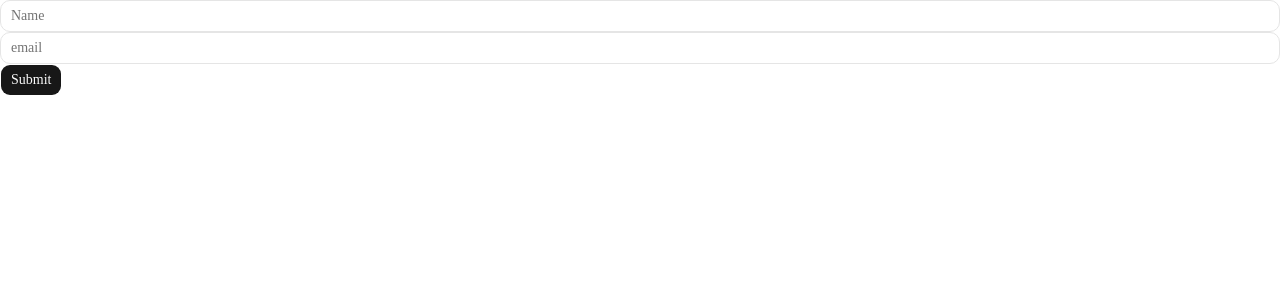
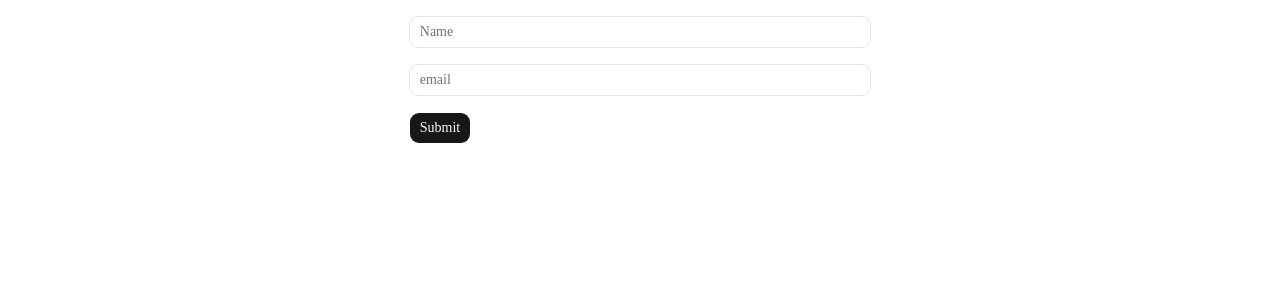
Before and after one commit to TejaswaHinduja/Scholar, a Next.js app in the folder frontend/: page /auth/1 in a window 1280 px wide. Shown: the top 300 px of the page. Built offline with nearby package versions, Linux system fonts and the light colour scheme.

Commit message:
setting up auth pages

```diff
--- a/frontend/app/auth/[type]/page.tsx
+++ b/frontend/app/auth/[type]/page.tsx
@@ -6,21 +6,35 @@ import { useState } from "react";
 import {useForm,Controller} from "react-hook-form"
 
 export default function AuthPage(){
-    const form=useForm()
+    type formvalue={
+        name:string,
+        email:string,
+        password:string
+    }
+    const {typeAuth}=useParams()
+    const form=useForm<formvalue>({
+
+    })
     const {register,handleSubmit,formState:{errors},control}=form
 
-    const Submit=async()=>{
-        const res=await fetch(`http://localhost:5000/api/signup`,{
+    const Submit=async(values:formvalue)=>{
+        {/*const res=await fetch(`http://localhost:5000/api/signup`,{
             method:"POST",
             headers:{"Content-Type":"application/json"},
             body:JSON.stringify(values)
         })
+        console.log(res) */}
+        console.log(values)
     }
     return (
         <div>
-            <Input placeholder="Name" onChange={(e)=>{setName(e.target.value)}}/>
-            <Input placeholder="email" onChange={(e)=>{setEmail(e.target.value)}}/>
-            <Button type="submit" onClick={Submit}>Submit</Button>
+            <form className="flex flex-col w-full justify-center items-center"onSubmit={handleSubmit(Submit)}>
+            <div className="max-w-3xl my-4 gap-4">
+            <Input {...register("name")}placeholder="Name" />
+            <Input className="my-4" {...register("email")}placeholder="email" />
+            <Button className="align-center items-center"type="submit">Submit</Button>
+            </div>
+            </form>
 
         </div>
     )
```
